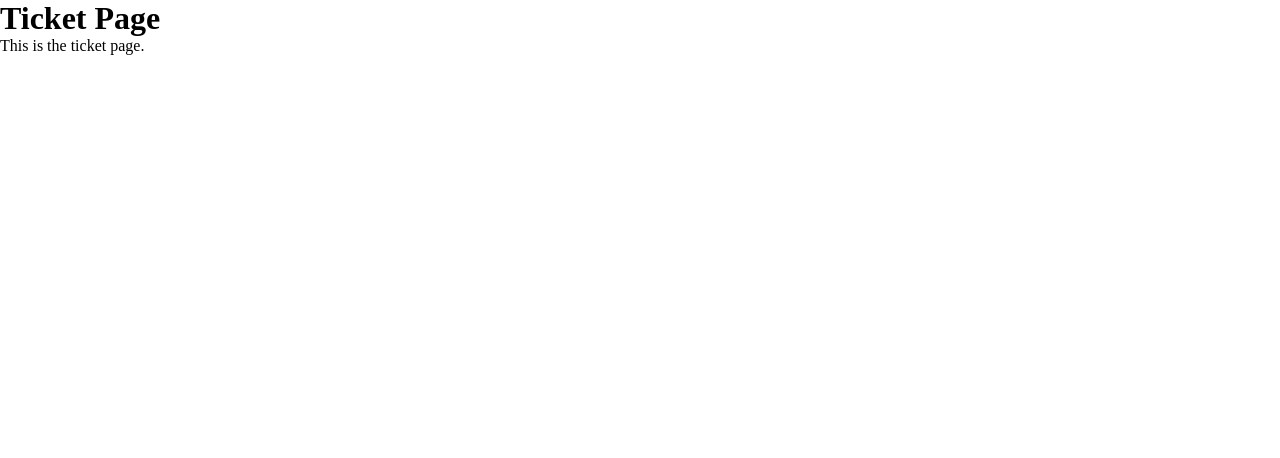
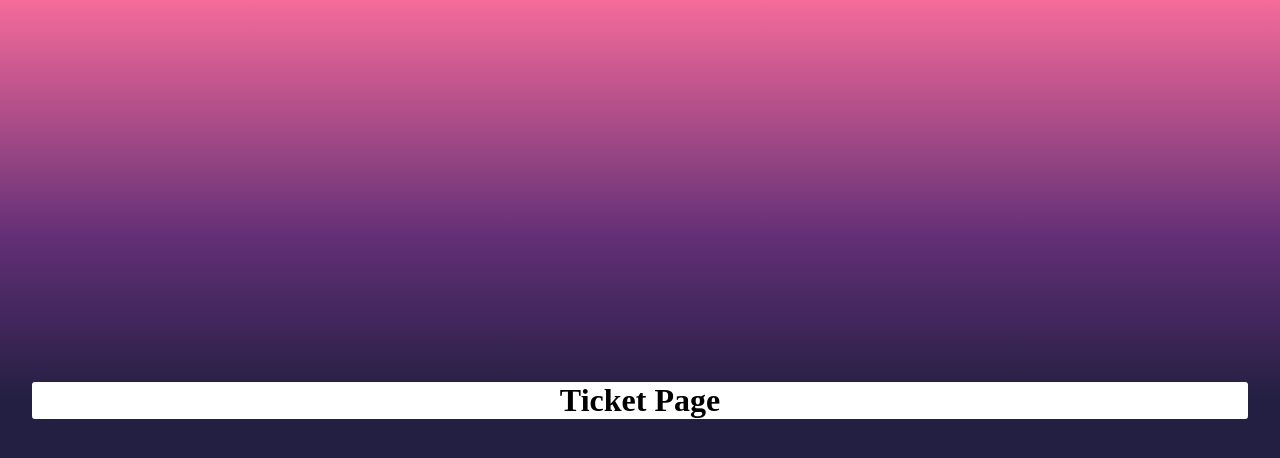
Before and after one commit to Felicia-V03/react-individuell-exam, a React (Vite) app in the folder react-individuell-exam/: page /ticket in a window 1280 px wide. Shown: the top 458 px of the page. Built offline with nearby package versions, Linux system fonts and the light colour scheme.

Commit message:
order counter done, orderpage done, add usetickets and usecartstore

```diff
--- a/react-individuell-exam/src/Components/CartButton/CartButton.jsx
+++ b/react-individuell-exam/src/Components/CartButton/CartButton.jsx
@@ -1,23 +1,29 @@
 import { useNavigate, useParams, useLocation } from "react-router-dom";
 import useCart from "../../stores/useCartStore.js";
 import useCounter from "../../stores/useCounter.js";
+import useTickets from "../../stores/useTickets.js";
 import "./cartButton.css";
 
 function CartButton({children, event}) {
-  const Location = useLocation();
-  const { addToCart, clearCart } = useCart();
+  const location = useLocation();
   const navigate = useNavigate();
   const { id } = useParams();
+
+  const { addToCart, clearCart, cart } = useCart();
   const { reset, quantity } = useCounter();
+  const { saveTickets } = useTickets();
 
   const handleClick = () => {
     if (event && id) {
       addToCart({ ...event, quantity: quantity });
       reset();
       navigate("/orders");
-    } else if (Location.pathname === "/orders") {
+    } else if (location.pathname === "/orders") {
       navigate("/ticket");
-      clearCart();
+      if (cart.length > 0) {
+        saveTickets(cart);
+        clearCart();
+      }
     }
   };
 
--- a/react-individuell-exam/src/Pages/TicketPage/TicketPage.jsx
+++ b/react-individuell-exam/src/Pages/TicketPage/TicketPage.jsx
@@ -1,8 +1,9 @@
+import "./ticketPage.css";
+
 function TicketPage() {
   return (
-    <div>
-      <h1>Ticket Page</h1>
-      <p>This is the ticket page.</p>
+    <div className="ticket-page page-container">
+      <h1 className="ticket">Ticket Page</h1>
     </div>
   );
 }
--- a/react-individuell-exam/src/Pages/TicketPage/ticketPage.css
+++ b/react-individuell-exam/src/Pages/TicketPage/ticketPage.css
@@ -0,0 +1,18 @@
+.ticket-page {
+  display: flex;
+  flex-direction: column;
+  align-items: center;
+  justify-content: center;
+  background: linear-gradient(0deg,rgba(35, 31, 66, 1) 50%, rgba(106, 49, 125, 0.87) 70%, rgba(245, 107, 154, 1) 100%);
+}
+
+.ticket {
+  display: flex;
+  align-items: center;
+  justify-content: center;
+  width: 100%;
+  height: 100%;
+  border-radius: 3px;
+
+  background-color: var(--color-white);
+}
--- a/react-individuell-exam/src/stores/useCartStore.js
+++ b/react-individuell-exam/src/stores/useCartStore.js
@@ -26,7 +26,7 @@ const useCart = create((set, get) => ({
   },
 
   clearCart: () => {
-    localStorage.removeItem("cart");
+    localStorage.setItem("cart", JSON.stringify([]));
     set({ cart: [] });
   }
 }));
--- a/react-individuell-exam/src/stores/useCounter.js
+++ b/react-individuell-exam/src/stores/useCounter.js
@@ -1,7 +1,10 @@
 import { create } from "zustand";
 
-const savedQuantity = parseInt(localStorage.getItem("quantity"));
-
+const savedQuantity = (() => {
+  const stored = localStorage.getItem("quantity");
+  const parsed = parseInt(stored);
+  return isNaN(parsed) ? 0 : parsed;
+})();
 const useCounter = create((set) => ({
   quantity: savedQuantity,
   increase: () =>
--- a/react-individuell-exam/src/stores/useTickets.js
+++ b/react-individuell-exam/src/stores/useTickets.js
@@ -1,10 +1,22 @@
 import { create } from "zustand";
 
+const getTickets = () => {
+  const fromCart = localStorage.getItem("cart");
+  const ticketsStores = localStorage.setItem("tickets", fromCart);
+  return ticketsStores ? JSON.parse(ticketsStores) : [];
+};
+
 const useTickets = create((set) => ({
-    tickets: [],
-    saveTickets: (ticket) => {
-      set((state) => ({ tickets: [...state.tickets, ticket] }));
-    },
+  tickets: getTickets(),
+  saveTickets: (ticket) => {
+    set((state) => {
+      const newTickets = Array.isArray(ticket)
+        ? [...state.tickets, ...ticket]
+        : [...state.tickets, ticket];
+      localStorage.setItem("tickets", JSON.stringify(newTickets));
+      return { tickets: newTickets };
+    });
+  },
 }));
 
 export default useTickets;
```
